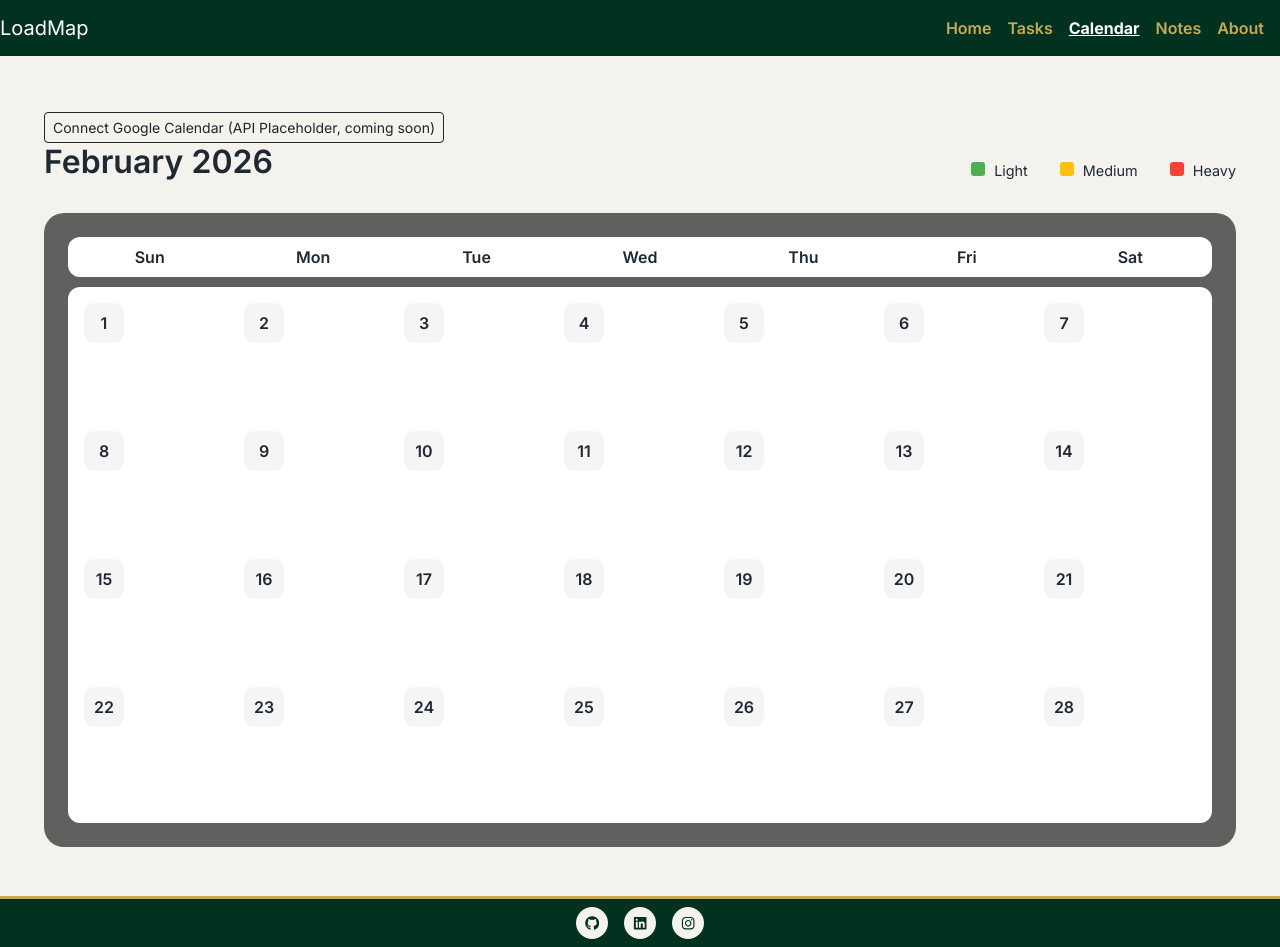
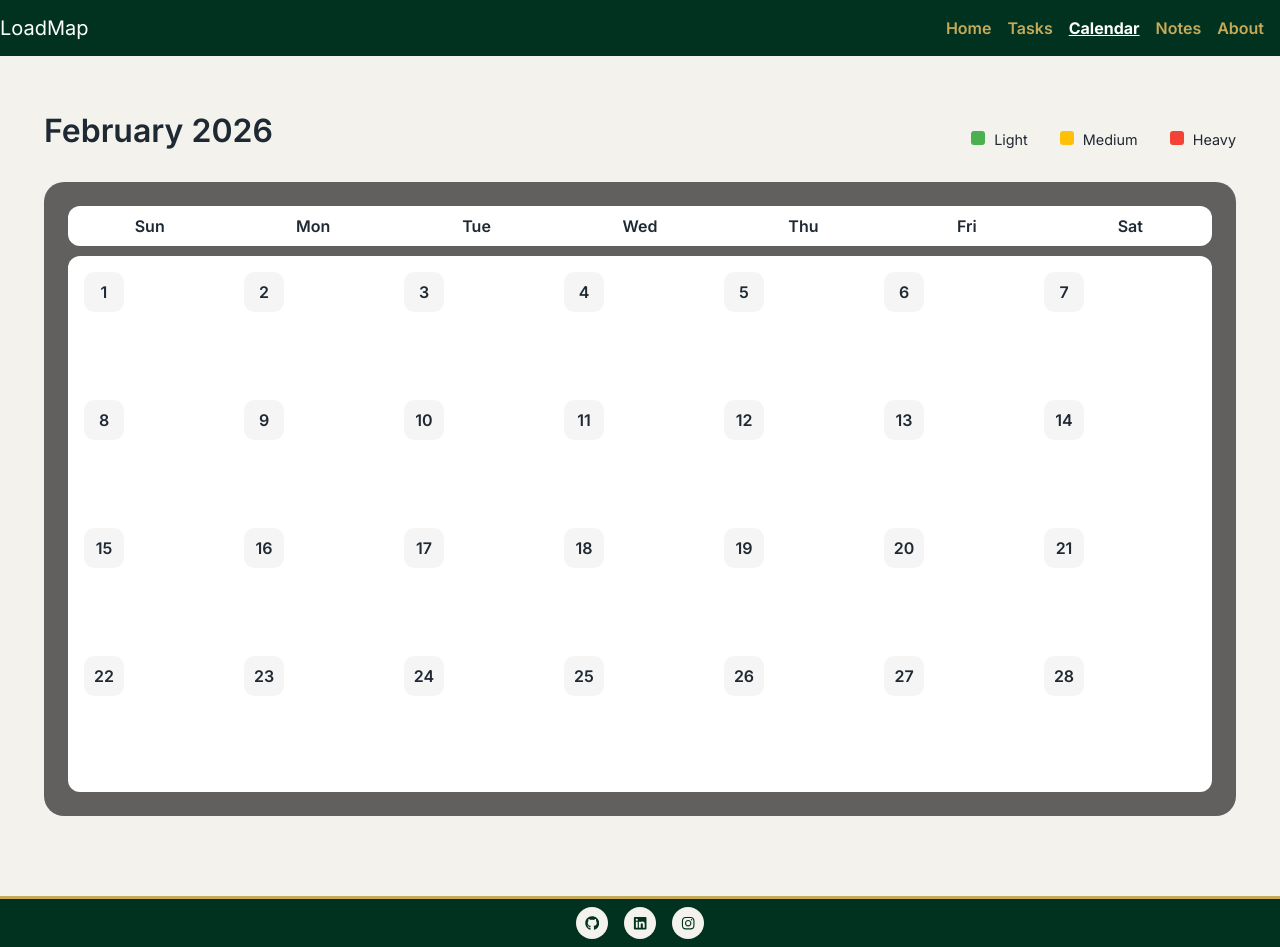
Before and after one commit to SethCSanti/startup, a React (Vite) app: page /calendar in a window 1280 px wide. Built offline with nearby package versions, Linux system fonts and the light colour scheme; sample sign-in values are in the browser's storage.

Commit message:
minor UI changes (took off google calendar button and made overview cards conditional visible

```diff
--- a/src/calendar/calendar.jsx
+++ b/src/calendar/calendar.jsx
@@ -64,9 +64,7 @@ export function Calendar() {
   return (
     <main className="calendar-page">
       {/* Utility Bar */}
-      <button className="btn btn-outline-dark btn-sm">
-        Connect Google Calendar (API Placeholder, coming soon)
-      </button>
+
       <div className="calendar-utility-bar">
         <h2 className="calendar-title">
           {today.toLocaleString("default", { month: "long" })} {year}
--- a/src/home/home.jsx
+++ b/src/home/home.jsx
@@ -51,6 +51,8 @@ export function Home({ user, login, logout }) {
       <main className="home-page">
         <div className="home-container">
 
+        {user !== "Guest" && (
+          <>
             <div className="card mb-3">
               <div className="card-body">
                 <h5>Live Tasks Overview</h5>
@@ -68,6 +70,8 @@ export function Home({ user, login, logout }) {
                 <p>Synced across devices (placeholder WebSocket)</p>
               </div>
             </div>
+          </>
+        )}
 
         <div className="card mb-4">
           <div className="card-body">
```
Lines whose indentation alone changed are shown as unchanged.
